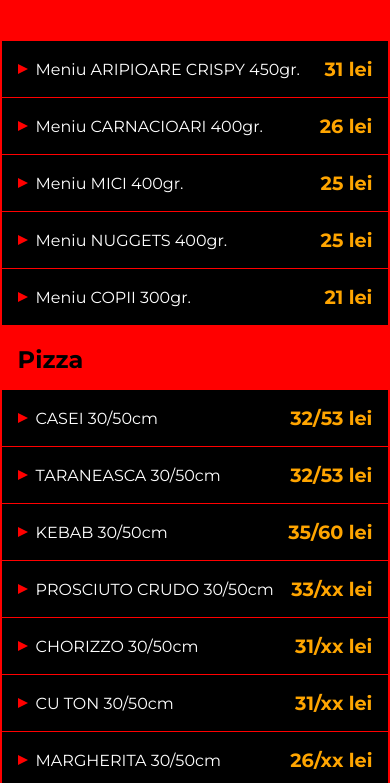
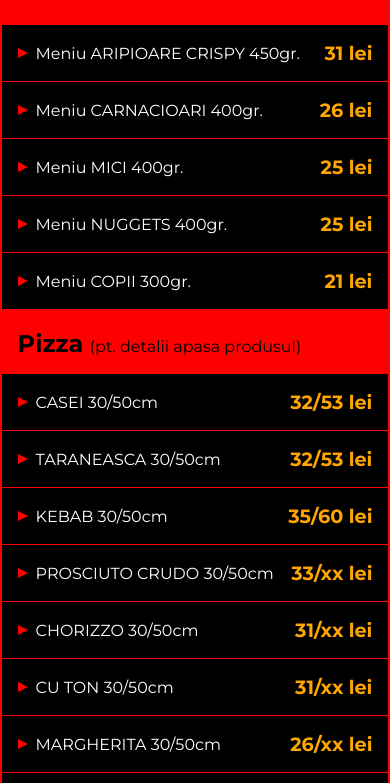
Before and after one commit to GhGeani/snd-menu, a website: page src/index.pug in a window 390 px wide. Shown: the part 61-844 px from the top of the page. Drawn offline with nearby package versions, Linux system fonts and the light colour scheme; files that its build step writes are made by us from their sources.

Commit message:
Add .expandable-hint style. Fix mobiles summary bug.

```diff
--- a/src/assets/menu-body.css
+++ b/src/assets/menu-body.css
@@ -12,13 +12,20 @@ main.menu-body > section {
 }
 
 main.menu-body > section:first-child {
-  padding-top: 3.7rem;
-  margin-top: -1rem;
+  padding-top: 4.7rem;
+  margin-top: -3rem;
 }
 
 main.menu-body > section > h2 {
   padding: 1rem;
   color: black;
+}
+
+main.menu-body > section > h2.expandable-hint::after {
+  content: '(pt. detalii apasa produsul)';
+  font-size: 1rem;
+  padding-left: .4rem;
+  font-weight: 400;
 }
 
 main.menu-body .menu-item {
@@ -37,6 +44,10 @@ main.menu-body .menu-item > summary > .name-wrapper {
   display: flex;
   align-items: center;
   gap: .5rem;
+}
+
+main.menu-body .menu-item > summary::-webkit-details-marker {
+  display: none;
 }
 
 main.menu-body .menu-item h4 {
```
